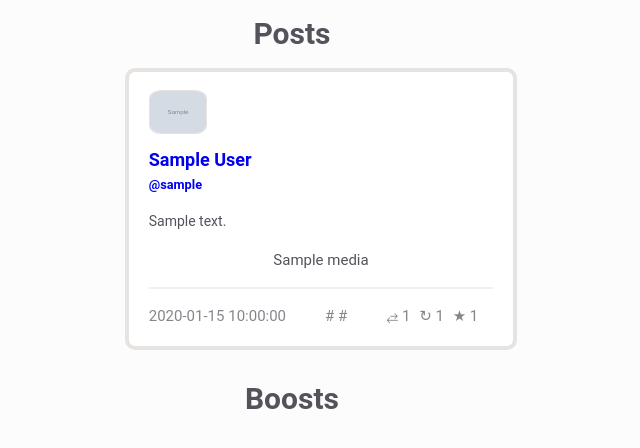
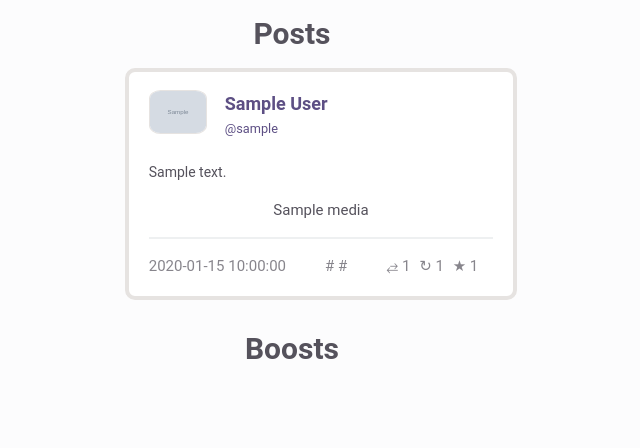
Before and after one commit to mauforonda/mastodon_email_digest, a Python web app: template templates/digest.html.jinja in a window 1280 px wide. Shown: the top 448 px of the page, without its empty margins (348-988 px from the left). Run offline with Jinja, Linux system fonts and the light colour scheme; the template is opened without the code that fills it: most values are stand-ins (such as "Sample title", 1, 10 or a date in 2020); grey boxes marked "Sample" are stand-in pictures.

Commit message:
testing style

```diff
--- a/templates/digest.html.jinja
+++ b/templates/digest.html.jinja
@@ -17,6 +17,10 @@
           margin: 0px 10px;
       }
 
+      a {
+        color: #5d4f84;
+      }
+
       #container {
           display: flex;
           justify-content: center;
@@ -29,7 +33,7 @@
 
       .stream {
           width: 100%;
-          max-width: 400px;
+          max-width: 490px;
       }
 
       .stream_title{
@@ -46,7 +50,7 @@
           border-radius: 10px;
           display: flex;
           width: 100%;
-          max-width: 360px;
+          max-width: 450px;
           margin: 0px 5px 15px 5px;
       }
 
@@ -83,10 +87,8 @@
           border: 1px solid #E6E3E1;
       }
 
-      .user a {
-          display: flex;
-          flex-wrap: wrap;
-          flex-direction: column;
+      .user {
+        display: flex;
       }
 
       .username {
@@ -147,7 +149,6 @@
           background-color: #e9e9f5;
           padding: 0 5px;
           border-radius: 5px;
-          color: #5d4f84;
       }
 
       .media img, .media video {
--- a/templates/posts.html.jinja
+++ b/templates/posts.html.jinja
@@ -15,8 +15,8 @@
           </div>
 
           <a target="_blank" href="{{ post['account_url'] }}">
-            <span class="displayname">{{ post['display_name'] }}</span>
-            <span class="username">@{{ post['username'] }}</span>
+            <div class="displayname">{{ post['display_name'] }}</div>
+            <div class="username">@{{ post['username'] }}</div>
           </a>
 
         </div>
```
